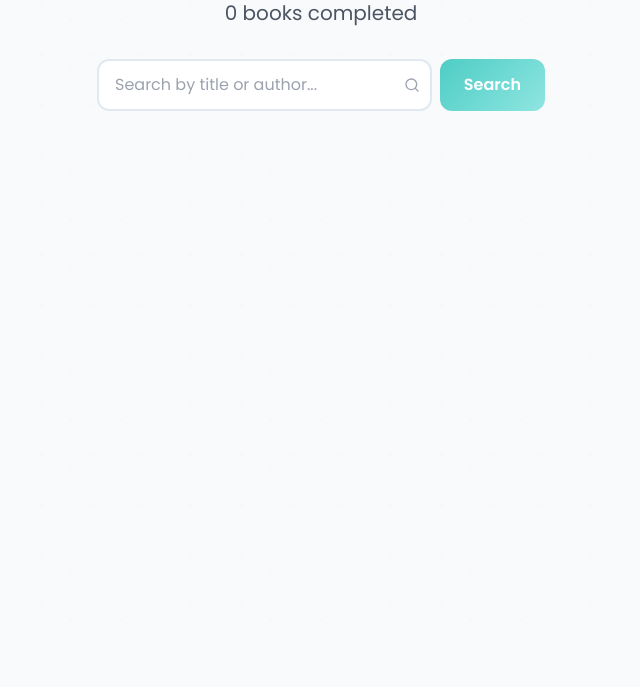
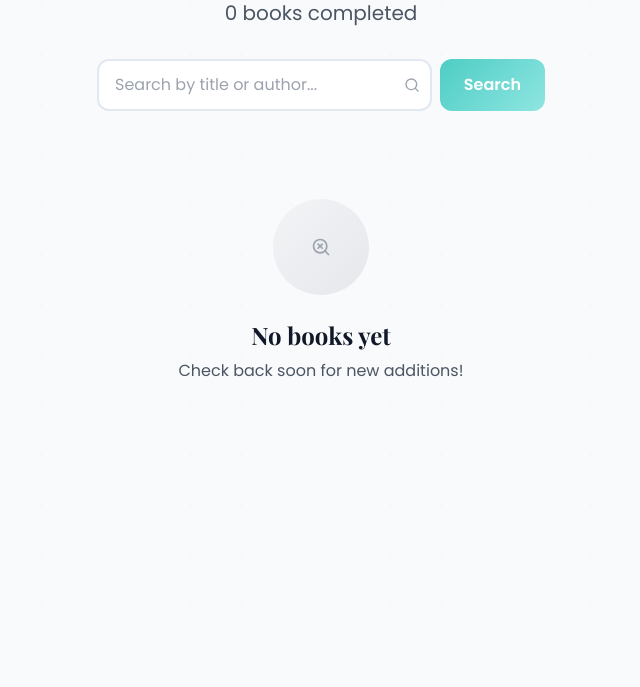
Before and after one commit to S-Osman4/techsisters-bookclub, a FastAPI app: page /past-books in a window 1280 px wide. Shown: the part 170-857 px from the top of the page, without its empty margins (319-959 px from the left). Run offline with FastAPI, Linux system fonts and the light colour scheme; data that the repository does not hold is empty; some libraries are stand-ins or nearby versions.

Commit message:
feat(books): add empty state for search with no results

```diff
--- a/app/templates/admin.html
+++ b/app/templates/admin.html
@@ -283,7 +283,7 @@ Club{% endblock %} {% block content %}
                         src="{{ suggestion.cover_image_url }}"
                         alt="{{ suggestion.title }}"
                         class="w-full h-full object-contain"
-                        onerror="this.parentElement.innerHTML='<div class=\"w-full h-full bg-gray-200 flex items-center justify-center text-2xl\">📚</div>'"
+                        onerror="this.parentElement.innerHTML=&quot;<div class='w-full h-full bg-gray-200 flex items-center justify-center text-2xl'>📚</div>&quot;"
                     />
                 </div>
                 {% else %}
--- a/app/templates/partials/books_grid.html
+++ b/app/templates/partials/books_grid.html
@@ -1,4 +1,5 @@
-<div class="grid sm:grid-cols-2 gap-6 mb-8">
+{% if books %}
+<div class="grid sm:grid-cols-2 gap-6 mb-8 mt-6">
   {% for book in books %}
   <article
     class="group bg-white rounded-2xl border-2 border-gray-200 overflow-hidden hover:shadow-xl hover:border-[var(--primary)] transition-all duration-300"
@@ -44,7 +45,7 @@
 
     <!-- Content Section -->
     <div class="p-5">
-      <!-- Title & Author -->
+      <!-- Title  -->
       <div class="mb-4">
         <h3
           class="font-bold text-lg text-gray-900 leading-snug line-clamp-2 mb-2"
@@ -52,12 +53,7 @@
           {{ book.title }}
         </h3>
 
-        {% if book.author %}
-        <p class="text-sm text-gray-500 flex items-center gap-1">
-          <i data-lucide="user" class="icon icon-sm"></i>
-          {{ book.author }}
-        </p>
-        {% endif %}
+
       </div>
 
       <!-- Book Details Grid -->
@@ -106,8 +102,8 @@
 
       <!-- Action Button -->
       {% if book.pdf_url %}
-      <a
-        href="{{ book.pdf_url }}"
+
+        <a href="{{ book.pdf_url }}"
         target="_blank"
         class="btn-primary inline-flex items-center justify-center gap-2 w-full py-3 rounded-xl text-sm font-semibold text-white hover:scale-[1.02] transition-transform"
       >
@@ -131,8 +127,8 @@
 {% if total_pages > 1 %}
 <div class="flex justify-center items-center mt-12 gap-2 flex-wrap">
   {% for p in range(1, total_pages + 1) %}
-  <a
-    href="{{ request.url.path }}?page={{ p }}{% if search %}&search={{ search }}{% endif %}"
+
+    <a href="{{ request.url.path }}?page={{ p }}{% if search %}&search={{ search }}{% endif %}"
     hx-get="{{ request.url.path }}?page={{ p }}{% if search %}&search={{ search }}{% endif %}"
     hx-target="#books-list"
     hx-push-url="true"
@@ -143,3 +139,32 @@
   {% endfor %}
 </div>
 {% endif %}
+
+{% else %}
+<!-- Empty State for No Search Results -->
+<div class="text-center py-16 mt-6">
+  <div
+    class="w-24 h-24 bg-gradient-to-br from-gray-100 to-gray-200 rounded-full flex items-center justify-center mx-auto mb-6"
+  >
+    <i data-lucide="search-x" class="icon icon-xl text-gray-400"></i>
+  </div>
+
+  {% if search %}
+  <h3 class="text-2xl font-bold text-gray-900 mb-2">No books found</h3>
+  <p class="text-gray-600 mb-6">
+    We couldn't find any books matching "<span class="font-semibold">{{ search }}</span>"
+  </p>
+  <button
+    type="button"
+    onclick="window.location.href = '{{ request.url.path }}'"
+    class="btn-secondary text-white px-6 py-3 rounded-xl font-semibold inline-flex items-center gap-2 hover:scale-[1.02] transition-transform"
+  >
+    <i data-lucide="x-circle" class="icon icon-sm"></i>
+    Clear search
+  </button>
+  {% else %}
+  <h3 class="text-2xl font-bold text-gray-900 mb-2">No books yet</h3>
+  <p class="text-gray-600">Check back soon for new additions!</p>
+  {% endif %}
+</div>
+{% endif %}
```
Also changed, not shown: app/templates/dashboard.html (+14 -6 lines).
